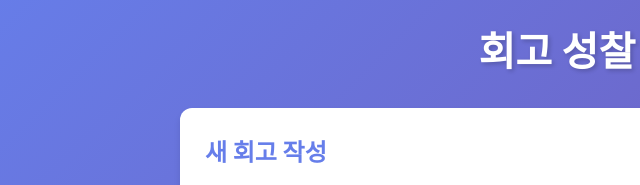
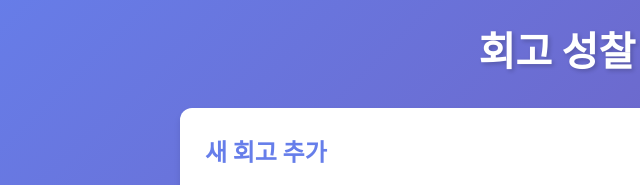
Before and after one commit to dongseoki/CursorTest, a plain HTML site: page index.html in a window 1280 px wide. Shown: the top 185 px of the page, 60-700 px from the left. Drawn offline with Linux system fonts and the light colour scheme.

Commit message:
Update header text in reflection form from "새 회고 작성" to "새 회고 추가" for improved clarity.

```diff
--- a/index.html
+++ b/index.html
@@ -13,7 +13,7 @@
         </header>
 
         <section class="reflection-form">
-            <h2>새 회고 작성</h2>
+            <h2>새 회고 추가</h2>
             <form id="reflectionForm">
                 <div class="form-group">
                     <label for="reflectionDate">날짜</label>
```
